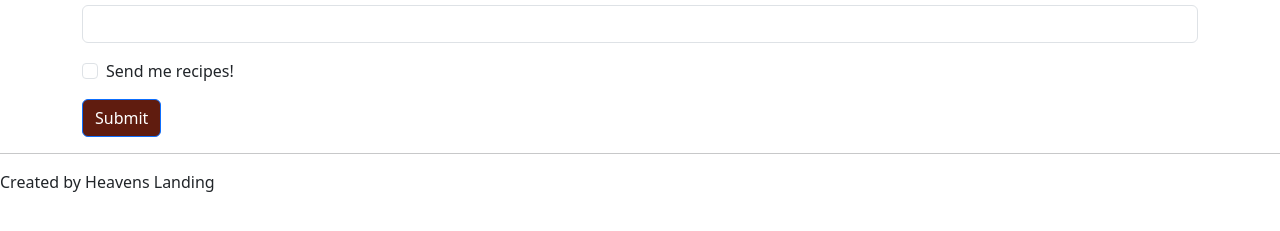
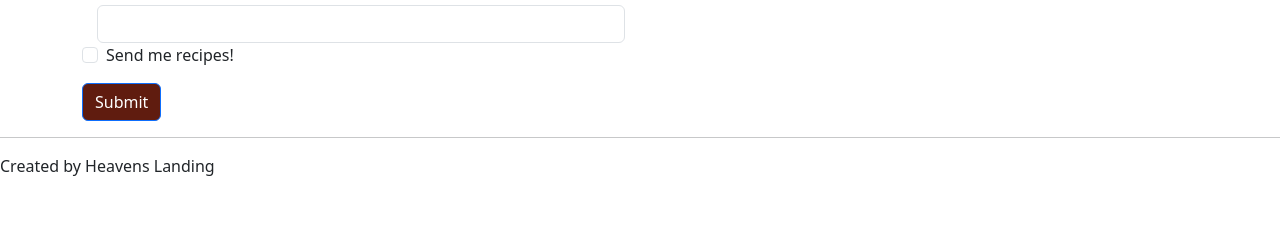
Before and after one commit to HeavensLanding/WhiskedWonder, a plain HTML site: page contact-us.html in a window 1280 px wide. Shown: the part 417-648 px from the top of the page. Drawn offline with nearby package versions, Linux system fonts and the light colour scheme.

Commit message:
emaiol col 6 change

```diff
--- a/contact-us.html
+++ b/contact-us.html
@@ -54,7 +54,7 @@
 <div class="container">
         <h2 class="header">Reach out to us for tasty weekly recipes!</h2>
     <form>
-        <div class="mb-3">
+        <div class="col-6">
           <label for="email-input" class="form-label">
             Email
           </label>
```
